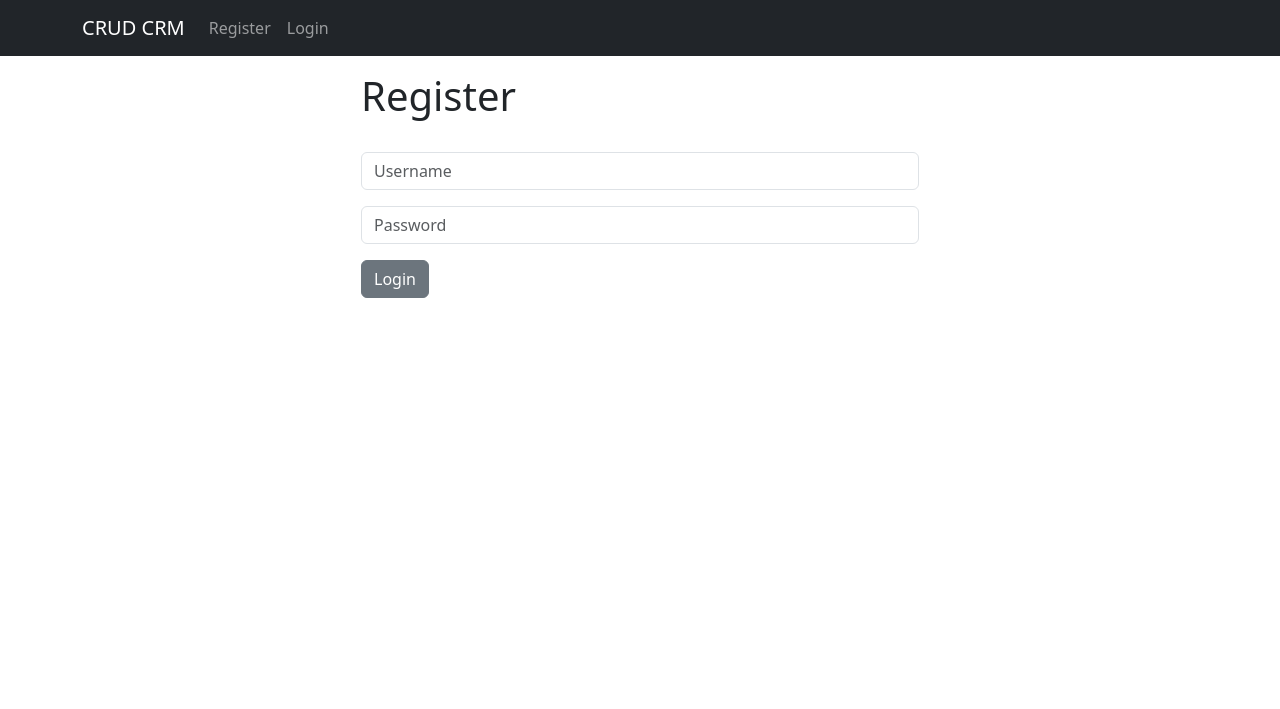
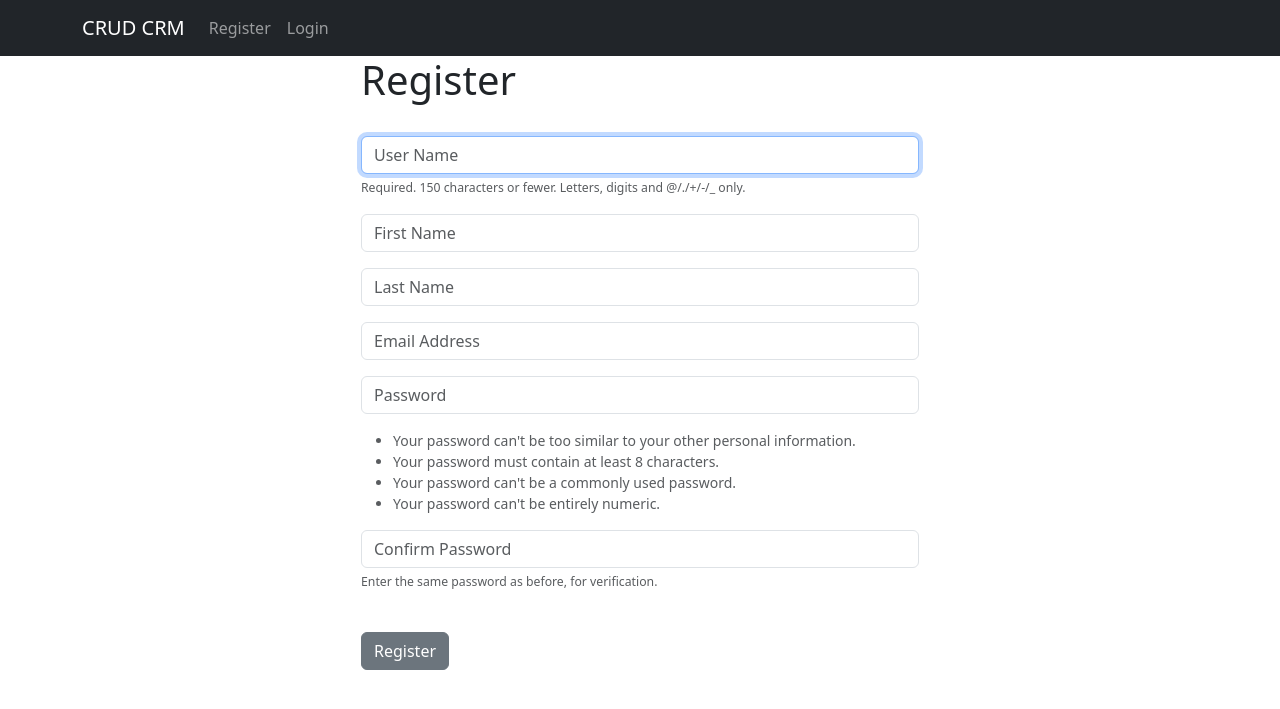
Before and after one commit to yazidhq/django-crm, a Django app: page /register/ in a window 1280 px wide. Shown: the top 709 px of the page. Run offline with Django 4.2, Linux system fonts and the light colour scheme.

Commit message:
Register

```diff
--- a/website/forms.py
+++ b/website/forms.py
@@ -1 +1,60 @@
 from django.contrib.auth.forms import UserCreationForm
+from django.contrib.auth.models import User
+from django import forms
+
+
+class SignUpForm(UserCreationForm):
+    email = forms.EmailField(
+        label="",
+        max_length=100,
+        widget=forms.TextInput(
+            attrs={
+                'class': 'form-control',
+                'placeholder': 'Email Address'
+            }
+        ),
+    )
+    first_name = forms.CharField(
+        label="",
+        max_length=100,
+        widget=forms.TextInput(
+            attrs={
+                'class': 'form-control',
+                'placeholder': 'First Name'
+            }
+        ),
+    )
+    last_name = forms.CharField(
+        label="",
+        max_length=100,
+        widget=forms.TextInput(
+            attrs={
+                'class': 'form-control',
+                'placeholder': 'Last Name'
+            }
+        ),
+    )
+
+    class Meta:
+        model = User
+        fields = (
+            'username', 'first_name', 'last_name', 'email', 'password1', 'password2'
+        )
+
+    def __init__(self, *args, **kwargs):
+        super(SignUpForm, self).__init__(*args, **kwargs)
+
+        self.fields['username'].widget.attrs['class'] = 'form-control'
+        self.fields['username'].widget.attrs['placeholder'] = 'User Name'
+        self.fields['username'].label = ''
+        self.fields['username'].help_text = '<span class="form-text text-muted"><small>Required. 150 characters or fewer. Letters, digits and @/./+/-/_ only.</small></span>'
+
+        self.fields['password1'].widget.attrs['class'] = 'form-control'
+        self.fields['password1'].widget.attrs['placeholder'] = 'Password'
+        self.fields['password1'].label = ''
+        self.fields['password1'].help_text = '<ul class="form-text text-muted small"><li>Your password can\'t be too similar to your other personal information.</li><li>Your password must contain at least 8 characters.</li><li>Your password can\'t be a commonly used password.</li><li>Your password can\'t be entirely numeric.</li></ul>'
+
+        self.fields['password2'].widget.attrs['class'] = 'form-control'
+        self.fields['password2'].widget.attrs['placeholder'] = 'Confirm Password'
+        self.fields['password2'].label = ''
+        self.fields['password2'].help_text = '<span class="form-text text-muted"><small>Enter the same password as before, for verification.</small></span>'
--- a/website/templates/register.html
+++ b/website/templates/register.html
@@ -1,35 +1,36 @@
-{% extends 'base/base.html' %}
-
-<!-- title -->
-{% block title %} Home {% endblock %}
-
-<!-- content -->
-{% block content %}
+{% extends 'base/base.html' %} {% block content %}
 
 <div class="col-md-6 offset-md-3">
-  <h1 class="mt-3">Register</h1>
+  <h1>Register</h1>
   <br />
-  <form action="{% url 'home' %}" method="POST">
+
+  <form method="POST" action="">
     {% csrf_token %}
-    <div class="mb-3">
-      <input
-        type="text"
-        class="form-control"
-        name="username"
-        placeholder="Username"
-        required
-      />
+
+    <!-- if error -->
+    {% if form.errors %}
+    <div class="alert alert-warning alert-dismissible fade show" role="alert">
+      Your Form Has Errors
+      <!--  -->
+      {% for field in form %}
+      <!--  -->
+      {% if field.errors %} {{ field.errors }} {% endif %}
+      <!--  -->
+      {% endfor %}
+      <button
+        type="button"
+        class="btn-close"
+        data-bs-dismiss="alert"
+        aria-label="Close"
+      ></button>
     </div>
-    <div class="mb-3">
-      <input
-        type="password"
-        class="form-control"
-        name="password"
-        placeholder="Password"
-        required
-      />
-    </div>
-    <button type="submit" class="btn btn-secondary">Login</button>
+    {% endif %}
+
+    <!-- render -->
+    {{ form.as_p }}
+
+    <br />
+    <button type="submit" class="btn btn-secondary">Register</button>
   </form>
 </div>
 
--- a/website/views.py
+++ b/website/views.py
@@ -1,6 +1,7 @@
 from django.shortcuts import render, redirect
 from django.contrib.auth import authenticate, login, logout
 from django.contrib import messages
+from .forms import SignUpForm
 
 
 def home(request):
@@ -29,4 +30,20 @@ def logout_user(request):
 
 
 def register_user(request):
-    return render(request, 'register.html', {})
+    # check to see if register
+    if request.method == 'POST':
+        form = SignUpForm(request.POST)
+        if form.is_valid():
+            form.save()
+            # authenticate and login
+            username = form.cleaned_data['username']
+            password = form.cleaned_data['password1']
+            user = authenticate(username=username, password=password)
+            login(request, user)
+            messages.success(
+                request, "You have been succesfully Register! Welcome!")
+            return redirect('home')
+    else:
+        form = SignUpForm()
+        return render(request, 'register.html', {'form': form})
+    return render(request, 'register.html', {'form': form})
```
